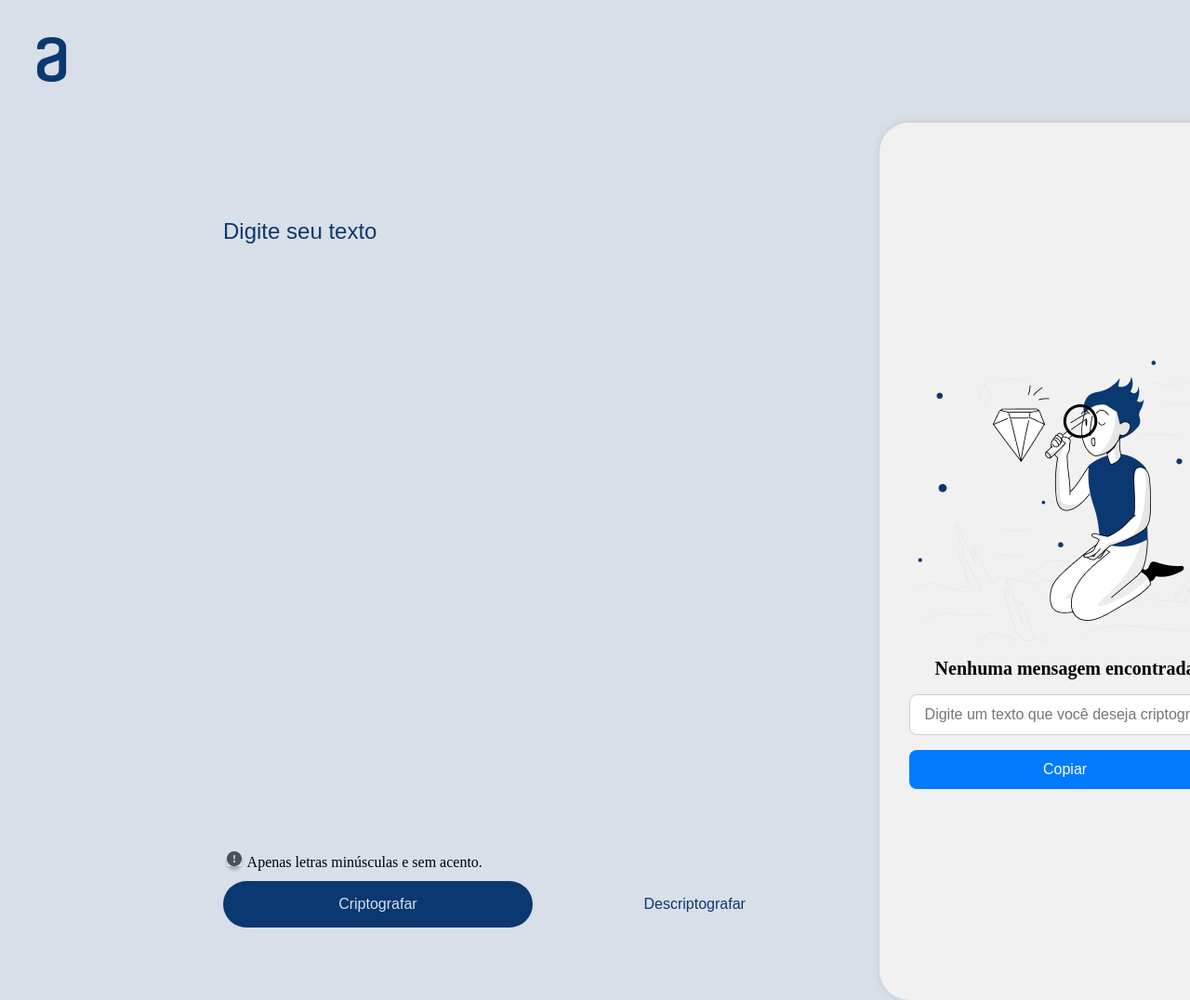
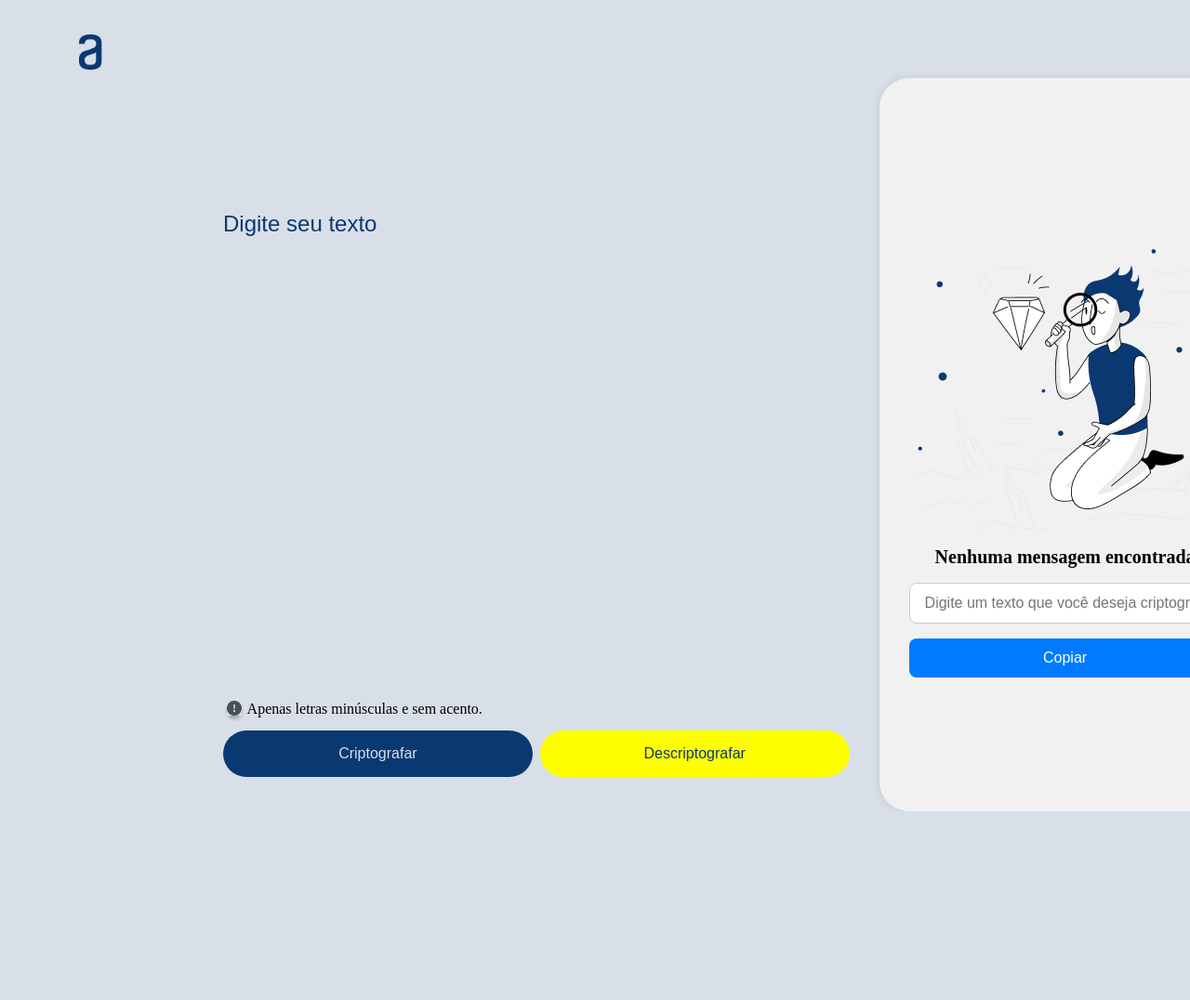
Before and after one commit to van-gomes/one-alura-text-decoder-challenge-js, a plain HTML site: page index.html in a window 1280 px wide. Shown: the top 1076 px of the page at 93% size. After the commit the page ends 873 px from the top, so only its background shows below. Drawn offline with Linux system fonts and the light colour scheme.

Commit message:
CSS adjustments almost final version

```diff
--- a/styles/styles.css
+++ b/styles/styles.css
@@ -6,16 +6,14 @@ body {
     display: flex;
     justify-content: flex-start;
     align-items: flex-start;
-    width: 100%;
-    height: auto;
-    padding-top: 2.5rem;
-    padding-left: 2.5rem;
+    margin-top: 2rem;
 }
 
 .container_header img {
-    height: 48px;
-    width: auto;
-    max-width: 120px;
+    height: 3rem;
+    max-width: 25rem;
+    margin-left: 3rem;
+    padding: 0.3rem 2.3rem;
 }
 
 .container_main {
@@ -45,30 +43,23 @@ body {
     border: 0.3px solid;
 }
 
-.container__info__type__text {
-    display: flex;
-    flex-direction: column;
-    justify-content: flex-start;
-    align-items: flex-start;
-    margin-top: 40rem;
-}
-
 .content__info__type__text {
     display: flex;
     align-items: center;
     gap: 0.1rem;
+    margin-top: 30rem;
 }
 
-.container__info__type__text img{
-    width: auto;
-    height: 1.5rem;
+.content__info__type__text img {
+    width: 1.5rem;
+    height: auto;
+    text-align: center;
+    margin-top: 0.4rem;
 }
 
 .paragraph__info__type__text {
     font-size: 1rem;
     line-height: 1.5;
-    display: flex;
-    align-items: center;
 }
 
 .btn {
@@ -95,7 +86,7 @@ body {
 
 .decrypt__button {
     color: var(--dark-blue-300);
-    background-color: var(--decrypt-button);
+    background-color: yellow;
 }
 
 .encrypt__button:hover {
@@ -113,8 +104,6 @@ body {
     justify-content: center;
     align-items: flex-start;
     width: 25rem;
-    height: 59rem;
-    margin-top: 2.5rem;
     border-radius: 2rem;
     background-color: #f1f1f1;
     box-shadow: 0 0 10px rgba(0, 0, 0, 0.1);
@@ -127,12 +116,13 @@ body {
     align-items: center;
     gap: 1rem;
     width: 100%;
-    padding-top: 15rem;
+    padding-top: 10rem;
 }
 
 .container__decoder img {
     width: 21rem;
     height: 19rem;
+    margin-top: 0.5rem;
 }
 
 .title__text_decoder {
@@ -155,6 +145,7 @@ body {
 .copy__button {
     width: 21rem;
     padding: 0.75rem 1rem;
+    margin-bottom: 8rem;
     font-size: 1rem;
     cursor: pointer;
     border-radius: 0.5rem;
```
